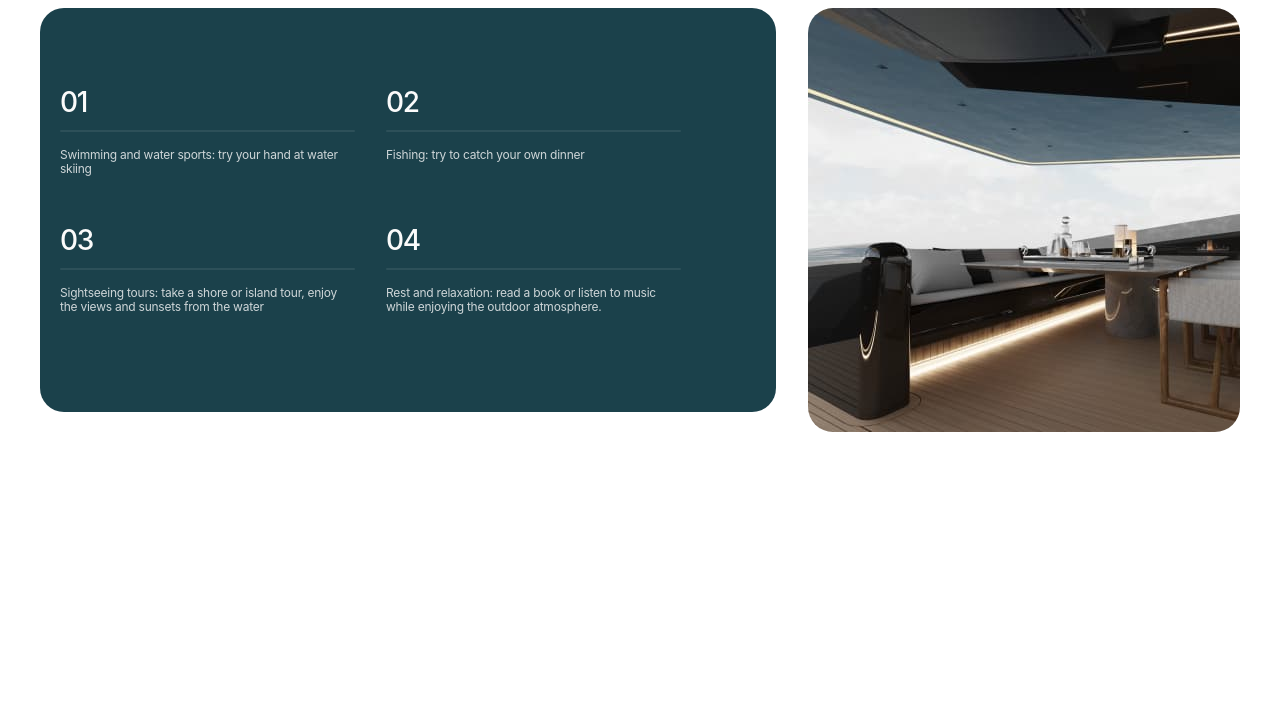
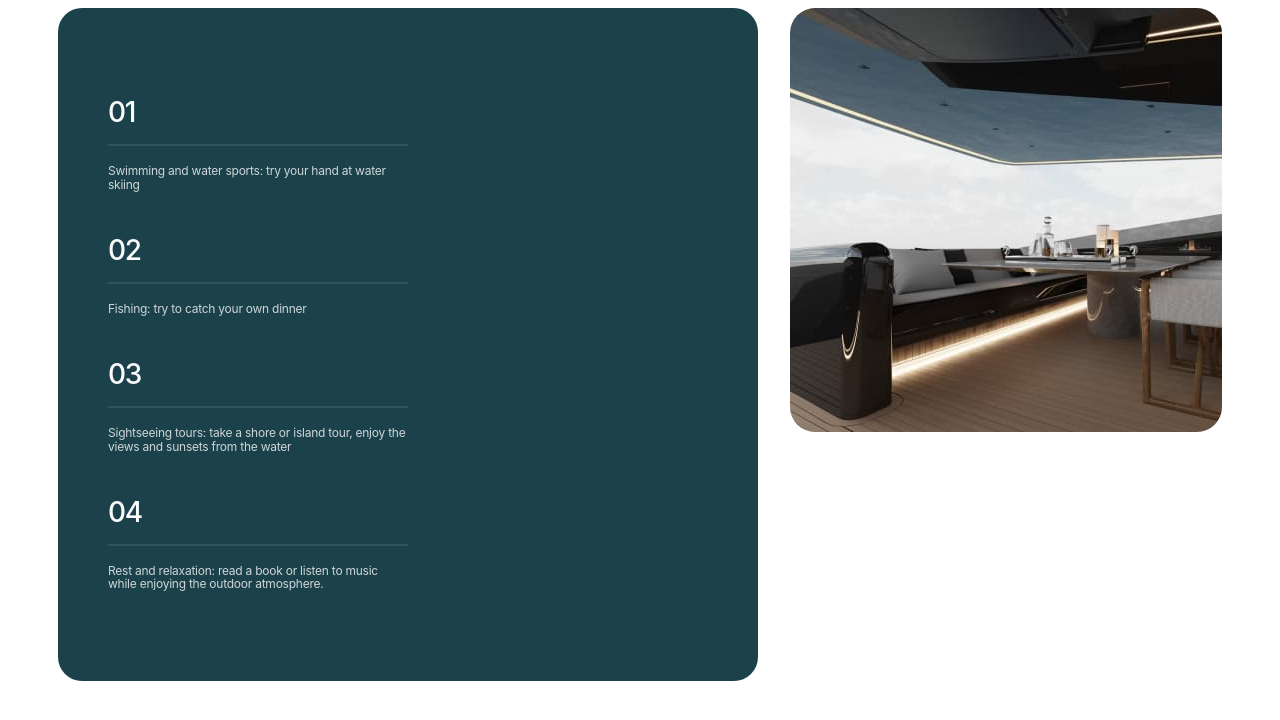
Before and after one commit to 8tatarin8/yacht-site, a plain HTML site: page index.html in a window 1280 px wide. Drawn offline with Linux system fonts and the light colour scheme.

Commit message:
не розпаковує/1280/1440

```diff
--- a/css/sections/advantages.css
+++ b/css/sections/advantages.css
@@ -19,6 +19,11 @@
 .advantages-title {
 }
 
+.advantages-wrapper {
+  display: flex;
+  flex-direction: column;
+  gap: 20px;
+}
 .advantages-list {
   display: flex;
   background: var(--color-sec-bg);
@@ -26,7 +31,6 @@
   gap: 40px;
   padding: 80px 20px;
   border-radius: 24px;
-  margin-bottom: 20px;
 }
 .advantages-list-item {
 }
@@ -35,7 +39,19 @@
   font-weight: 500;
   line-height: 1; /* 100% */
   letter-spacing: -0.05em;
-  margin-bottom: 32px;
+}
+.adantages-list-number::after {
+  display: block;
+  content: "";
+  height: 2px;
+  flex-shrink: 0;
+  border-radius: 18px;
+  background: rgba(251, 251, 251, 0.1);
+  margin-left: auto;
+  margin-right: auto;
+  width: 100%;
+  margin-top: 18px;
+  margin-bottom: 18px;
 }
 .advantages-list-text {
   color: #fbfbfb;
@@ -44,10 +60,11 @@
   line-height: 1.16; /* 116.667% */
   letter-spacing: -0.02em;
   opacity: 0.8;
-  position: relative;
-  width: 292px;
+
+  /* position: relative;
+  width: 292px; */
 }
-.advantages-list-text::before {
+/* .advantages-list-text::before {
   position: absolute;
   display: block;
   content: "";
@@ -59,7 +76,7 @@
   margin-left: auto;
   margin-right: auto;
   top: -18px;
-}
+} */
 .advantages-img {
   border-radius: 25px;
 }
@@ -96,6 +113,8 @@
 |====================================================|
 */
 @media screen and (min-width: 768px) {
+  /* вписати типографію */
+
   .container {
     max-width: 767px;
     padding: 0 32px;
@@ -104,8 +123,16 @@
     flex-direction: row;
     flex-wrap: wrap;
     gap: 32px 34px;
+    justify-content: space-between;
+    padding: 90px 32px;
   }
-  /* вписати типографію */
+  .advantages-list-item {
+    width: 100%;
+    max-width: 300px;
+  }
+  .advantages-wrapper {
+    gap: 32px;
+  }
 }
 /*
 |========================================================|
@@ -137,13 +164,22 @@
 @media screen and (min-width: 1280px) {
   .container {
     max-width: 1280px;
-    padding: 0 32px;
+    padding: 0 50px;
+  }
+  .advantages-wrapper {
+    flex-direction: row;
   }
   /* не працює! не розпаковується */
   .advantages-list {
-    flex-direction: row;
-    flex-wrap: wrap;
-    gap: 32px 34px;
+    gap: 44px 44px;
+    padding: 90px 50px;
+    margin-bottom: 0;
+  }
+  .adantages-list-number::after {
+    width: 100%;
+  }
+  .advantages-list-item {
+    min-width: 280px;
   }
   .advantages-box {
     display: flex;
@@ -163,11 +199,21 @@
 |==========================================================|
 */
 @media screen and (min-width: 1440px) {
-  .container {
+  /* typography/типографія=tablet=desktop_1280 */
+  .advantages-list-item {
+    max-width: 318px;
+  }
+
+  .advantages-list {
+    gap: 44px 32px;
+  }
+
+  .advantages-box.container {
+    padding: 0px 50px;
     max-width: 1440px;
-    padding: 0 15px;
   }
 }
+
 /*
 |===========================================================|
 |============|OFF/DESKTOP_1440 STYLES/advantages|===========|
--- a/index.html
+++ b/index.html
@@ -20,6 +20,7 @@
       <section class="section-advantages">
         <div class="advantages-box container">
           <h2 class="advantages-title visually-hidden">Advantages</h2>
+          <div class="advantages-wrapper">
             <ol class="advantages-list list">
               <li class="advantages-list-item">
                 <p class="adantages-list-number">01</p>
@@ -36,8 +37,8 @@
               <li class="advantages-list-item">
                 <p class="adantages-list-number">03</p>
                 <p class="advantages-list-text">
-                Sightseeing tours: take a shore or island tour, enjoy the views
-                and sunsets from the water
+                  Sightseeing tours: take a shore or island tour, enjoy the
+                  views and sunsets from the water
                 </p>
               </li>
               <li class="advantages-list-item">
@@ -84,6 +85,7 @@
               />
             </picture>
           </div>
+        </div>
       </section>
       <!-- Rent a yacht -->
       <section class="section-rent-a-yacht"></section>
```
Lines whose indentation alone changed are shown as unchanged.
